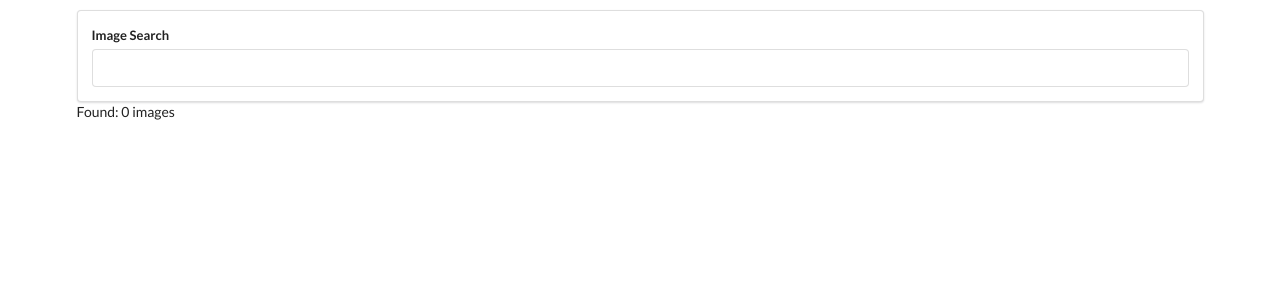
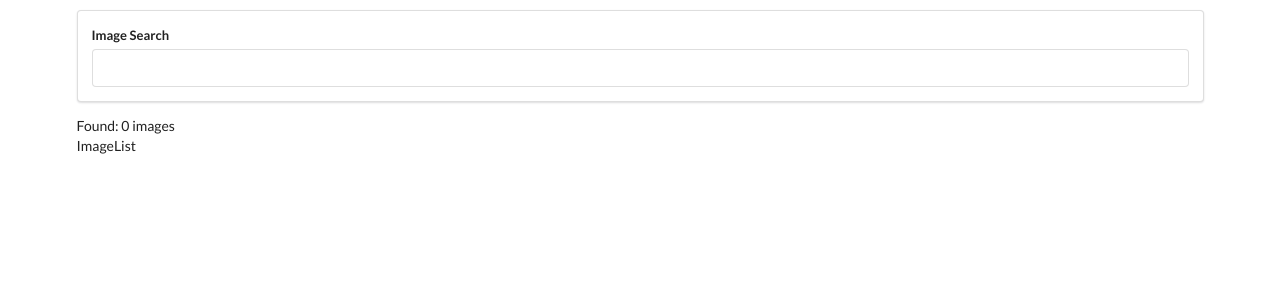
Before and after one commit to refayathaque/udemy-react-2019-pics, a React (Create React App) app: page / in a window 1280 px wide. Shown: the top 300 px of the page. Built offline with nearby package versions, Linux system fonts and the light colour scheme.

Commit message:
staged, committed and pushing to master

```diff
--- /dev/null
+++ b/src/api/unsplash.js
@@ -0,0 +1,12 @@
+// File's purpose is to house all Axios configuration code related to making API calls to unsplash to get images
+
+import axios from 'axios';
+
+// Creating an instance of the axios client with a couple of default properties
+export default axios.create({
+  baseURL: 'https://api.unsplash.com',
+  headers: {
+    Authorization:
+      'Client-ID 6d260733b6a12cac2762299e2ab7ef807387888008e19516b3342834fd6eb523'
+  }
+});
--- a/src/components/App.js
+++ b/src/components/App.js
@@ -1,6 +1,7 @@
 import React, { Component } from 'react';
-import axios from 'axios';
+import unsplash from 'api/unsplash';
 import SearchBar from 'components/SearchBar'
+import ImageList from 'components/ImageList'
 
 class App extends Component {
   // state = { images: [] };
@@ -19,12 +20,12 @@ class App extends Component {
   //     // A 'promise' is an object that will essentially give us a notification when a network request is completed, and the `.then()` function will have a callback inside of it that will be invoked sometime in the future when the promise is resolved (i.e., we get the notification that a network request is complete), the `.then()` function's callback will have its parameter set to whatever data is returned from the network request
   //   }).then((response) => { console.log(response.data.results) });
   // }
+
   // Alternative to ^ and writing out API calls/network requests is with the `async-await` syntax
   async onSearchSubmit(term) {
     console.log(term);
-    const response = await axios.get('https://api.unsplash.com/search/photos', {
-      params: { query: term },
-      headers: { Authorization: 'Client-ID 6d260733b6a12cac2762299e2ab7ef807387888008e19516b3342834fd6eb523' }
+    const response = await unsplash.get('https://api.unsplash.com/search/photos', {
+      params: { query: term }
       // Above we are 'awaiting' the promise to be resolved, once it is resolved, we are assigning `response` to the API call's return object
     });
     const { results } = response.data
@@ -44,11 +45,13 @@ class App extends Component {
   // }
 
   render() {
+    const { images } = this.state
     return (
       <div className="ui container" style={{ marginTop: '10px' }}>
         <SearchBar onSearchSubmit={this.onSearchSubmit}/>
         {/* We are passing down (as props) a callback function in order to get the child component to pass 'up' its state to this component */}
-        Found: {this.state.images.length} images
+        Found: {images.length} images
+        <ImageList images={images}/>
       </div>
     );
   }
--- /dev/null
+++ b/src/components/ImageList.js
@@ -0,0 +1,15 @@
+import React from 'react';
+
+// JS map function will iterate over an array, and will return a brand new array (it will not mutate the array it is iterating over). The map function will then take each element in the brand new array and modify them in some way. The map function essentially achieves the same result ascif you used a JS for loop to take element values from one array, modify them, and push them into a new array, all without mutating the original array
+// const numbers = [0, 1, 2, 3, 4];
+// let newNumbers = []
+// for (let = 1; 1 < numbers.length; i++) {
+//   newNumbers.push(numbers[i] * 10);
+// }
+
+const ImageList = ({ images }) => {
+  console.log(images)
+  return <div>ImageList</div>
+};
+
+export default ImageList;
```
